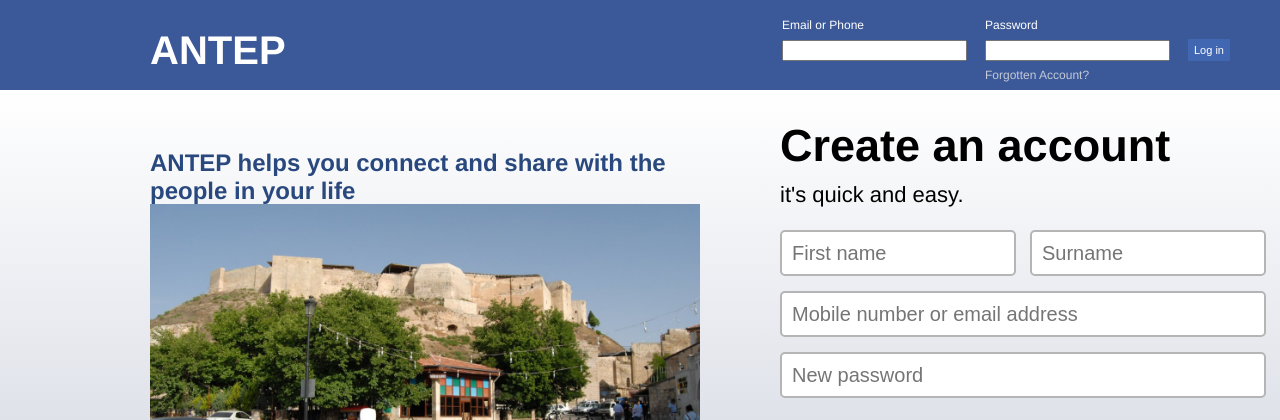
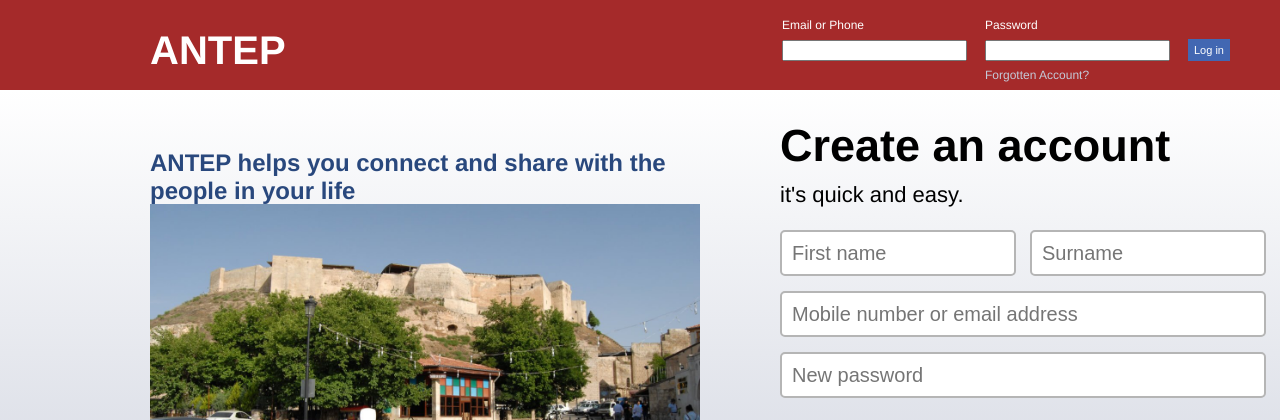
Before and after one commit to Abomjneid3/ANTEP-UG, a plain HTML site: page index.html in a window 1280 px wide. Shown: the top 420 px of the page. Drawn offline with Linux system fonts and the light colour scheme.

Commit message:
Update style.css

```diff
--- a/style.css
+++ b/style.css
@@ -4,7 +4,7 @@ body {
   font-family: SFProDisplay-Regular, Helvetica, Arial, sans-serif;
 }
 .header {
-  background: #3b5998;
+  background: brown;
   width: 100%;
   height: 90px;
   display: flex;
```
